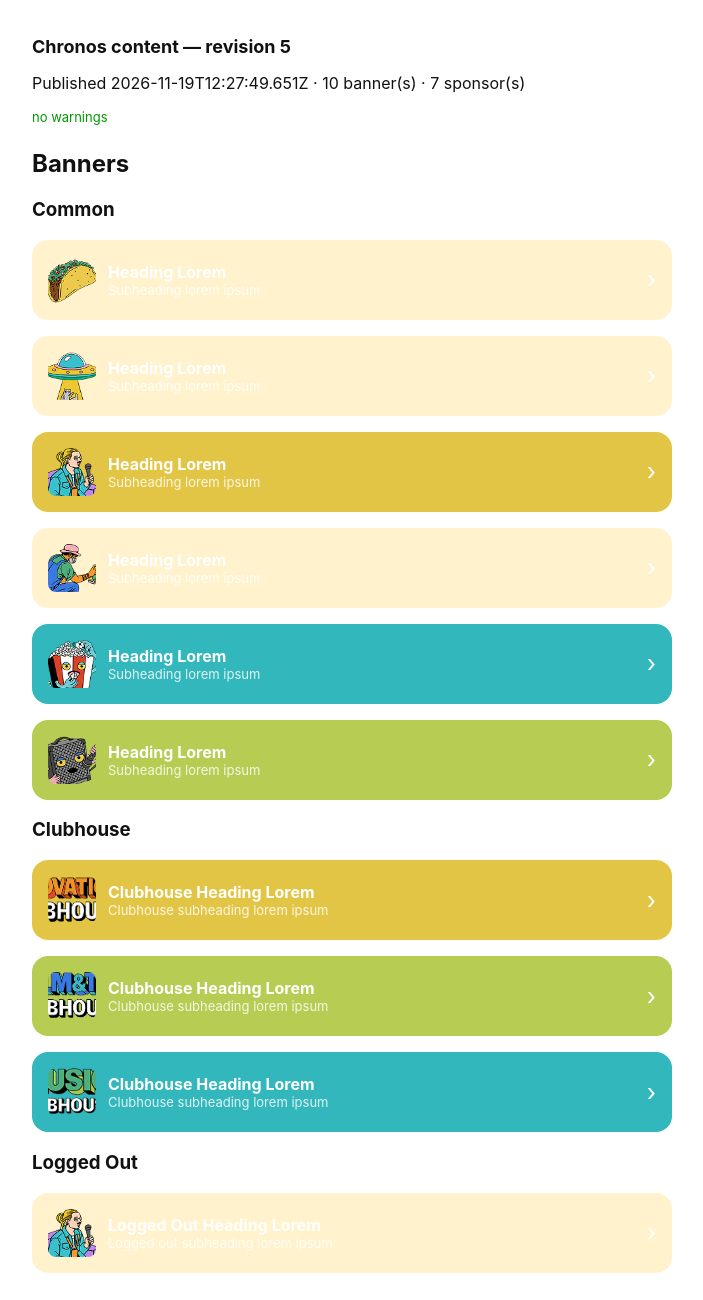
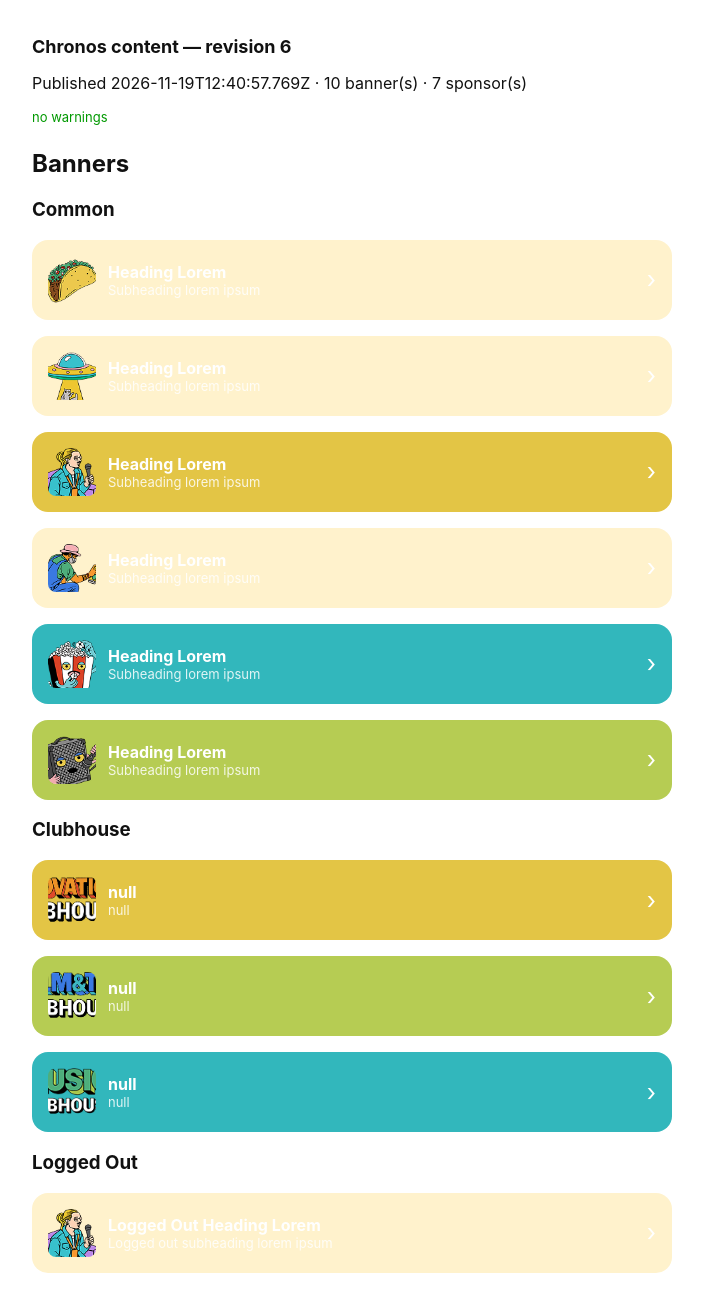
Before and after one commit to sxsw/chronos-content, a plain HTML site: page index.html in a window 1280 px wide. Shown: the top 1300 px of the page, without its empty margins (288-991 px from the left). Drawn offline with Linux system fonts and the light colour scheme.

Commit message:
content: publish revision 6

```diff
--- a/index.html
+++ b/index.html
@@ -2,7 +2,7 @@
 <html lang="en">
 <head>
 <meta charset="utf-8" />
-<title>Chronos content preview — revision 5</title>
+<title>Chronos content preview — revision 6</title>
 <style>
   body { font-family: -apple-system, system-ui, sans-serif; max-width: 640px; margin: 0 auto; padding: 24px; color: #111; }
   header { margin-bottom: 24px; }
@@ -27,8 +27,8 @@
 </head>
 <body>
   <header>
-    <h1>Chronos content — revision 5</h1>
-    <p>Published 2026-11-19T12:27:49.651Z &middot; 10 banner(s) &middot; 7 sponsor(s)</p>
+    <h1>Chronos content — revision 6</h1>
+    <p>Published 2026-11-19T12:40:57.769Z &middot; 10 banner(s) &middot; 7 sponsor(s)</p>
     <p class="no-warnings">no warnings</p>
   </header>
   <section>
@@ -99,8 +99,8 @@
     <div class="banner-card" style="background-color: #E3C545">
       <img src="https://raw.githubusercontent.com/sxsw/chronos-content/gh-pages/images/511f7bac8fcfd823.png" alt="" class="banner-image" />
       <div class="banner-body">
-        <div class="banner-title">Clubhouse Heading Lorem</div>
-        <div class="banner-description">Clubhouse subheading lorem ipsum</div>
+        <div class="banner-title">null</div>
+        <div class="banner-description">null</div>
       </div>
       <span class="chevron">&rsaquo;</span>
       <div class="badges"></div>
@@ -109,8 +109,8 @@
     <div class="banner-card" style="background-color: #B6CC53">
       <img src="https://raw.githubusercontent.com/sxsw/chronos-content/gh-pages/images/7cffb65aaca326e3.png" alt="" class="banner-image" />
       <div class="banner-body">
-        <div class="banner-title">Clubhouse Heading Lorem</div>
-        <div class="banner-description">Clubhouse subheading lorem ipsum</div>
+        <div class="banner-title">null</div>
+        <div class="banner-description">null</div>
       </div>
       <span class="chevron">&rsaquo;</span>
       <div class="badges"></div>
@@ -119,8 +119,8 @@
     <div class="banner-card" style="background-color: #32B7BC">
       <img src="https://raw.githubusercontent.com/sxsw/chronos-content/gh-pages/images/13c5eed65e9d7b9f.png" alt="" class="banner-image" />
       <div class="banner-body">
-        <div class="banner-title">Clubhouse Heading Lorem</div>
-        <div class="banner-description">Clubhouse subheading lorem ipsum</div>
+        <div class="banner-title">null</div>
+        <div class="banner-description">null</div>
       </div>
       <span class="chevron">&rsaquo;</span>
       <div class="badges"></div>
```
Also changed, not shown: content.json (+11 -11 lines).
